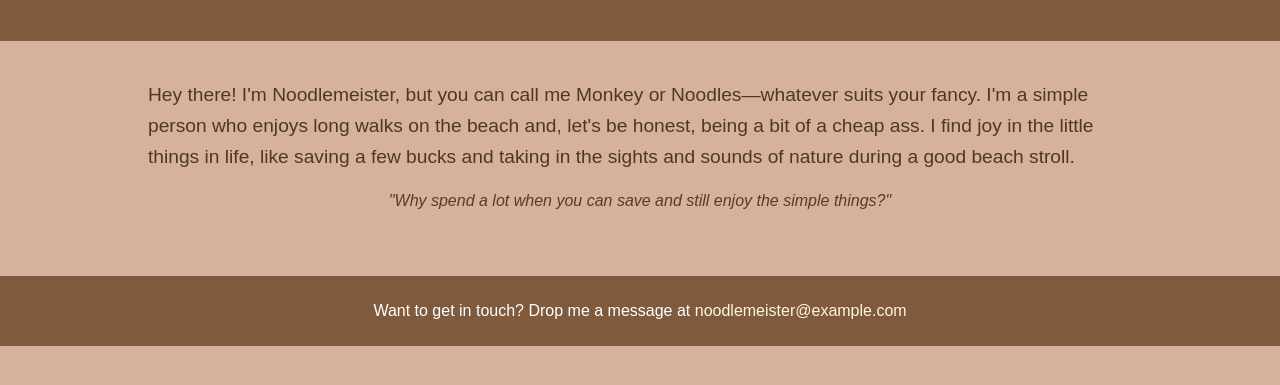
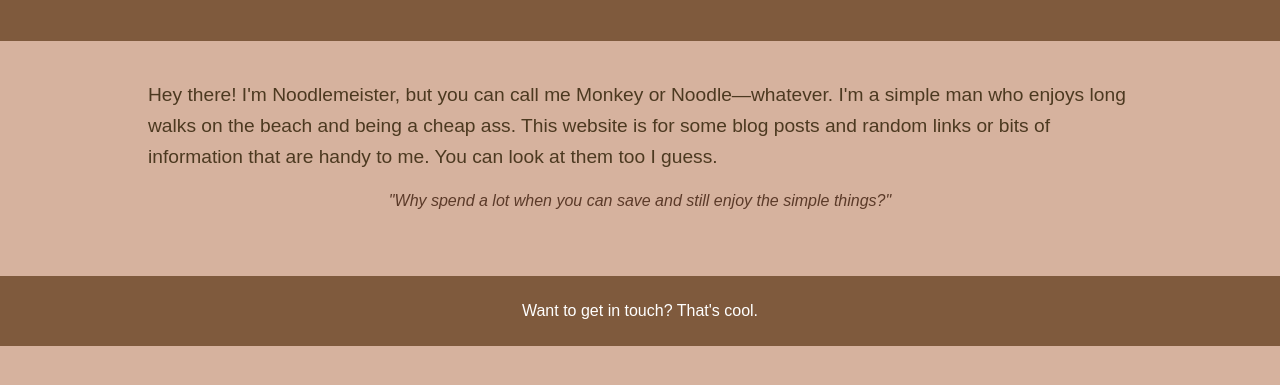
Before and after one commit to NoodleMeister/coolness, a plain HTML site: page index.html in a window 1280 px wide. Shown: the part 101-486 px from the top of the page. Drawn offline with Linux system fonts and the light colour scheme.

Commit message:
Update index.html

```diff
--- a/index.html
+++ b/index.html
@@ -76,7 +76,7 @@
 
     <div class="content">
         <section class="intro">
-            <p>Hey there! I'm Noodlemeister, but you can call me Monkey or Noodles—whatever suits your fancy. I'm a simple person who enjoys long walks on the beach and, let's be honest, being a bit of a cheap ass. I find joy in the little things in life, like saving a few bucks and taking in the sights and sounds of nature during a good beach stroll.</p>
+            <p>Hey there! I'm Noodlemeister, but you can call me Monkey or Noodle—whatever. I'm a simple man who enjoys long walks on the beach and being a cheap ass.  This website is for some blog posts and random links or bits of information that are handy to me. You can look at them too I guess.</p>
         </section>
 
         <section class="quote">
@@ -85,7 +85,7 @@
     </div>
 
     <footer class="footer">
-        <p>Want to get in touch? Drop me a message at <a href="mailto:noodlemeister@example.com">noodlemeister@example.com</a></p>
+        <p>Want to get in touch? That's cool.</p>
     </footer>
 </body>
 </html>
```
